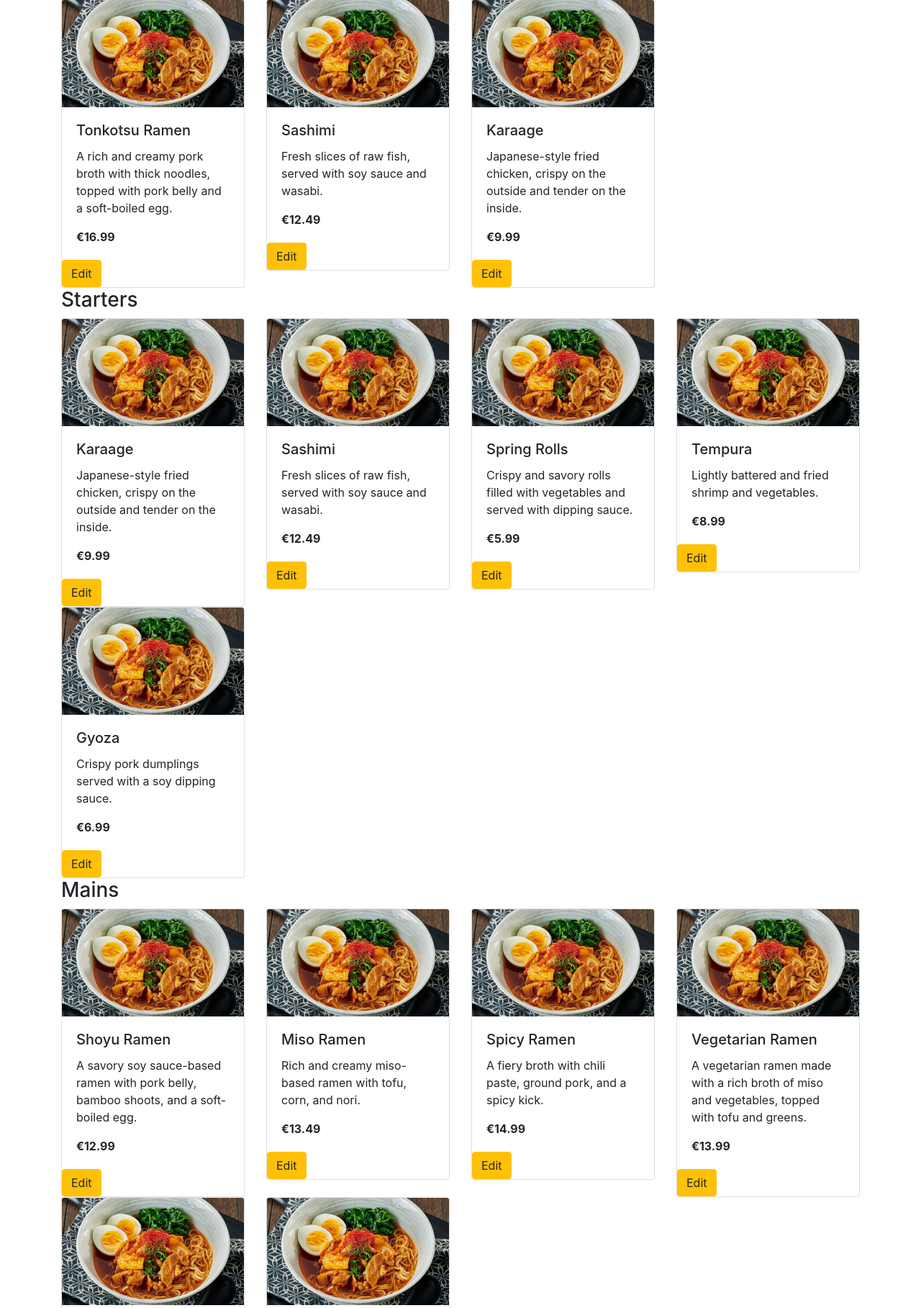
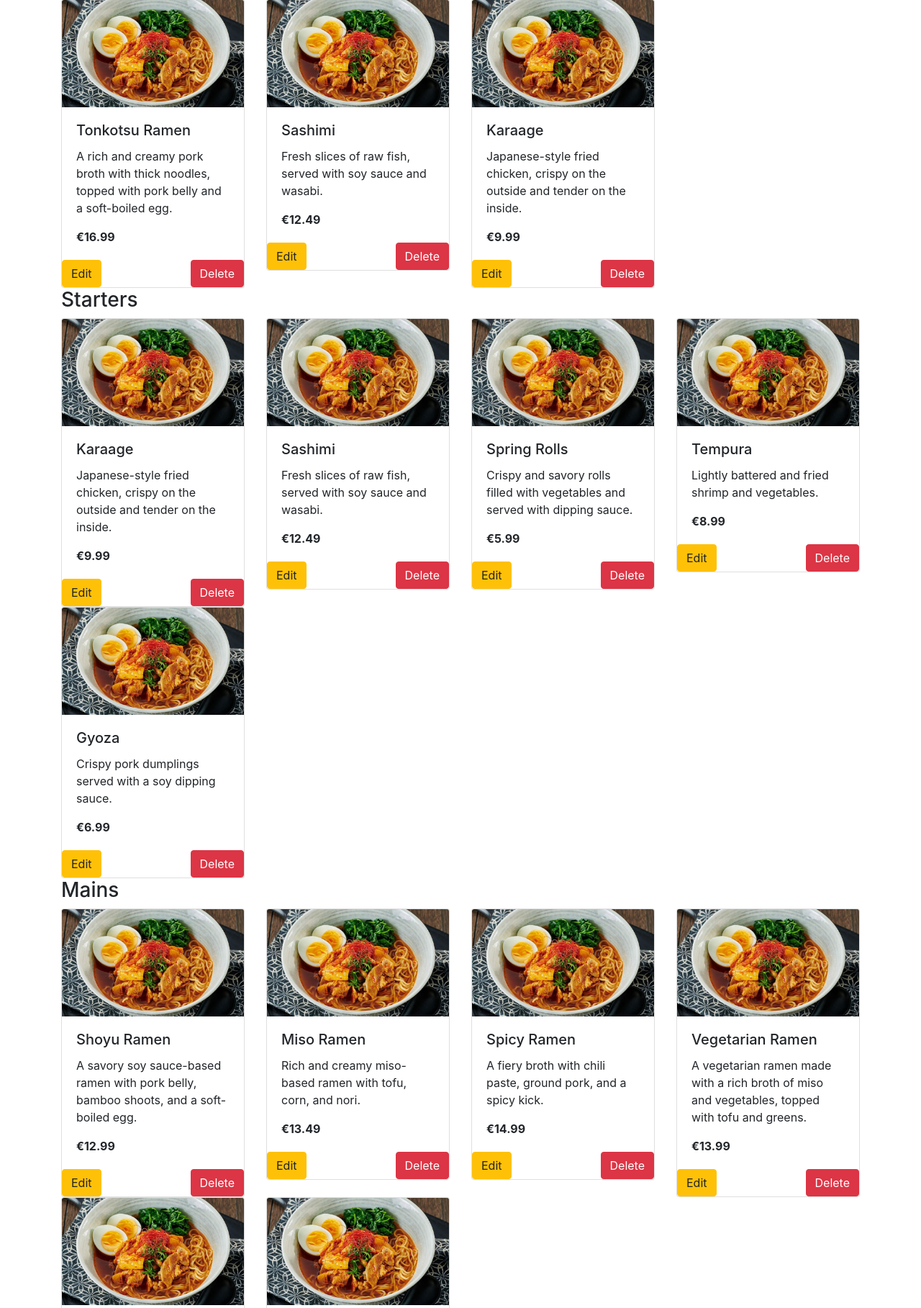
Before and after one commit to jamiemcstay/portfolio-5, a Django app: page /menu/ in a window 1280 px wide. Shown: the part 207-2024 px from the top of the page at 72% size. Run offline with Django 3.2, Linux system fonts and the light colour scheme; a user stored in the database is signed in; data comes from the database, SQL or seed files in the repository; both versions use the stored data as it was after the commit; some libraries are stand-ins or nearby versions.

Commit message:
Add delete men item view, url and button in menu template

```diff
--- a/menu/templates/menu/menu.html
+++ b/menu/templates/menu/menu.html
@@ -33,6 +33,7 @@
                 {% if user.is_superuser %}
                 <div class="d-flex justify-content-between">
                     <a href="{% url 'edit_menu_item' item.id %}" class="btn btn-warning">Edit</a>
+                    <a href="{% url 'delete_menu_item' item.id %}" class="btn btn-danger" onclick="return confirm('Are you sure want to delete this item?');">Delete</a>
                 </div>
                 {% endif %}
 
--- a/menu/urls.py
+++ b/menu/urls.py
@@ -5,4 +5,5 @@ urlpatterns = [
     path('', views.menu, name='menu'),
     path('add/', views.add_menu_item, name='add_menu_item'),
     path('edit/<item_id>/', views.edit_menu_item, name='edit_menu_item'),
+    path('delete/<item_id>/', views.delete_menu_item, name='delete_menu_item'),
 ]
--- a/menu/views.py
+++ b/menu/views.py
@@ -63,3 +63,12 @@ def edit_menu_item(request, item_id):
     else:
         form = MenuItemForm(instance=menu_item)
     return render(request, 'menu/edit_menu_item.html', {'form': form, 'menu_item': menu_item})
+
+
+@user_passes_test(lambda u: u.is_superuser)
+def delete_menu_item(request, item_id):
+
+    menu_item = get_object_or_404(MenuItem, id=item_id)
+    menu_item.delete()
+    messages.success(request, "Menu item deleted")
+    return redirect('menu')
```
Also changed, not shown: db.sqlite3.
